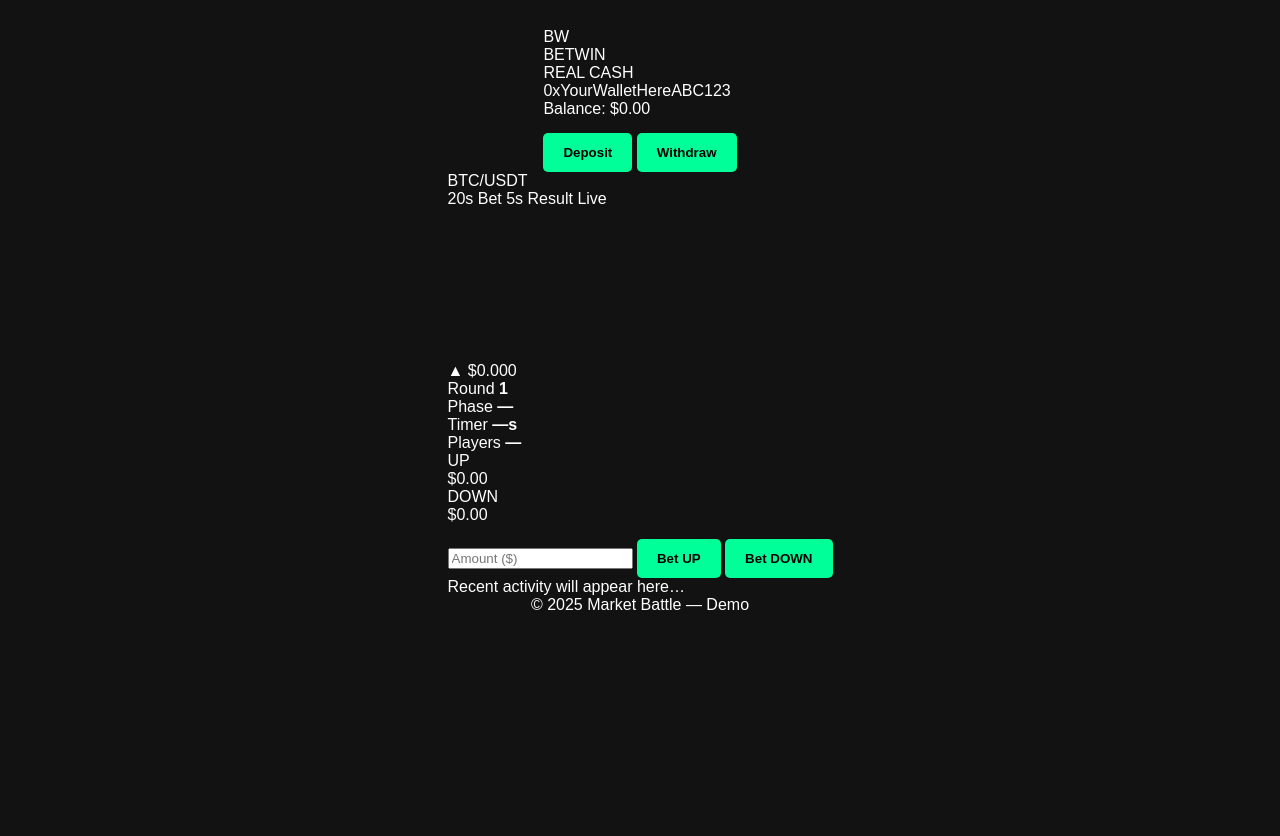
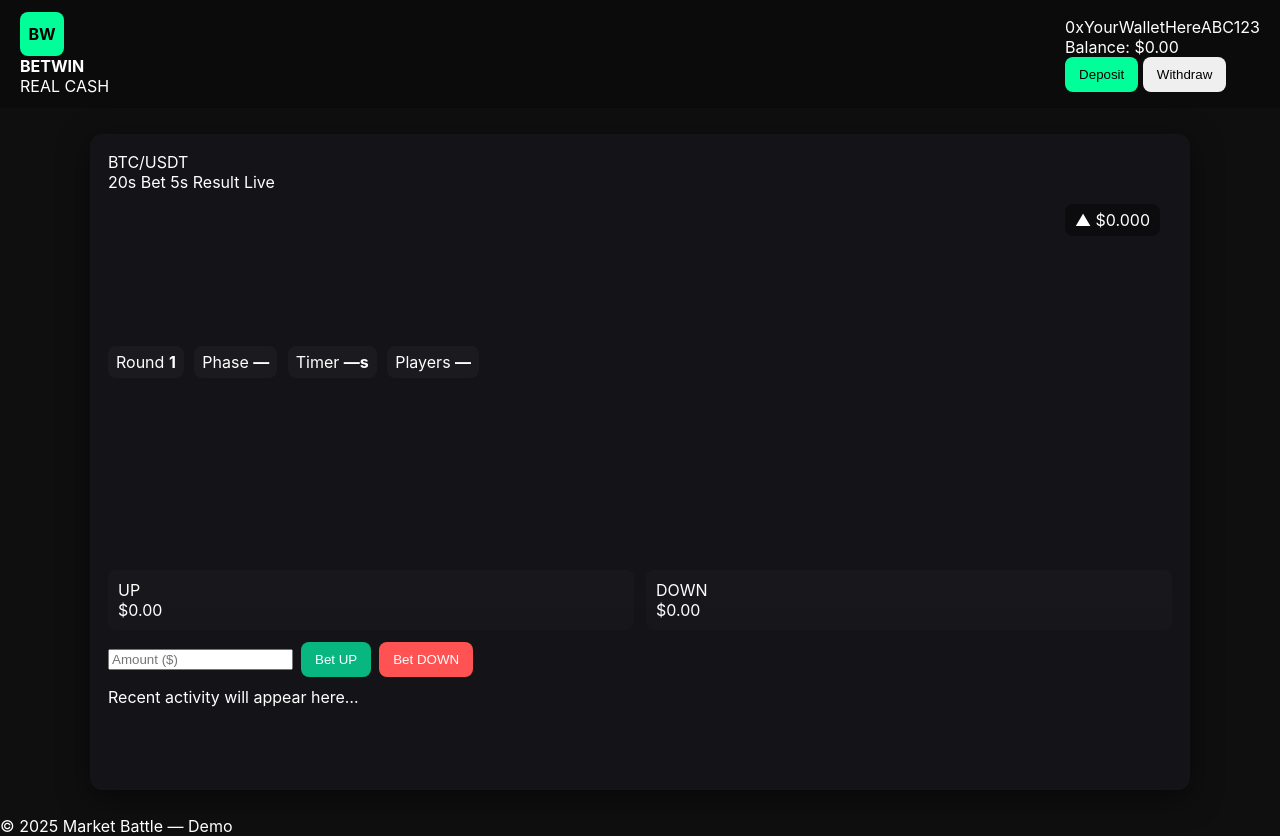
Before and after one commit to anup1432/Betwin2.0, a Flask app: page / in a window 1280 px wide. Before the commit the page ends 610 px from the top, so only its background shows below. Run offline with Flask 3, Linux system fonts and the light colour scheme; a map, chart or similar area stays blank.

Commit message:
Update style.css

```diff
--- a/static/style.css
+++ b/static/style.css
@@ -1,35 +1,21 @@
-body {
-    font-family: Arial, sans-serif;
-    background: #121212;
-    color: #fff;
-    display: flex;
-    flex-direction: column;
-    align-items: center;
-    padding: 20px;
-}
-h1 {
-    color: #00ff99;
-}
-.section {
-    background: #1e1e1e;
-    border-radius: 10px;
-    padding: 20px;
-    margin: 15px;
-    width: 300px;
-    text-align: center;
-    box-shadow: 0 0 10px #00ff99;
-}
-.section button, .btn {
-    margin-top: 15px;
-    padding: 12px 20px;
-    background: #00ff99;
-    color: #000;
-    border: none;
-    border-radius: 5px;
-    font-weight: bold;
-    cursor: pointer;
-    text-decoration: none;
-}
-.section button:hover, .btn:hover {
-    background: #00cc77;
-}
+/* minimal style to match demo look */
+body{font-family:Inter,Segoe UI,Arial; background:#0f0f10; color:#fff; margin:0}
+.appbar{display:flex;justify-content:space-between;align-items:center;padding:12px 20px;background:#0b0b0c}
+.logo{width:44px;height:44px;border-radius:8px;background:#00ff99;color:#000;display:flex;align-items:center;justify-content:center;font-weight:700}
+.brand .title{font-weight:700}
+.container{max-width:1100px;margin:26px auto;padding:0 16px}
+.card{background:#141418;border-radius:12px;padding:18px;box-shadow:0 8px 30px rgba(0,0,0,0.5)}
+.chart-card{height:620px}
+.chart-wrap{position:relative;height:360px}
+.floating{position:absolute;right:12px;top:12px;background:rgba(0,0,0,0.4);padding:6px 10px;border-radius:8px}
+.controls{display:flex;gap:8px;align-items:center;margin-top:12px}
+.btn{border:none;padding:10px 14px;border-radius:8px;cursor:pointer}
+.btn.primary{background:#00ff99;color:#000}
+.btn.success{background:#08b67f;color:#fff}
+.btn.danger{background:#ff5252;color:#fff}
+.pill{display:inline-block;background:rgba(255,255,255,0.03);padding:6px 8px;border-radius:8px;margin-right:6px}
+.lanes{display:flex;gap:12px;margin-top:18px}
+.lane{flex:1;padding:10px;border-radius:8px;background:linear-gradient(180deg, rgba(255,255,255,0.02), rgba(255,255,255,0.01))}
+.bot{display:flex;align-items:center;justify-content:space-between;padding:6px 0;border-bottom:1px dashed rgba(255,255,255,0.03)}
+.activity{margin-top:10px;max-height:160px;overflow:auto}
+.form input, .form select{width:100%;padding:10px;margin:8px 0;border-radius:8px;border:1px solid rgba(255,255,255,0.06);background:#0b0b0c;color:#fff}
```
